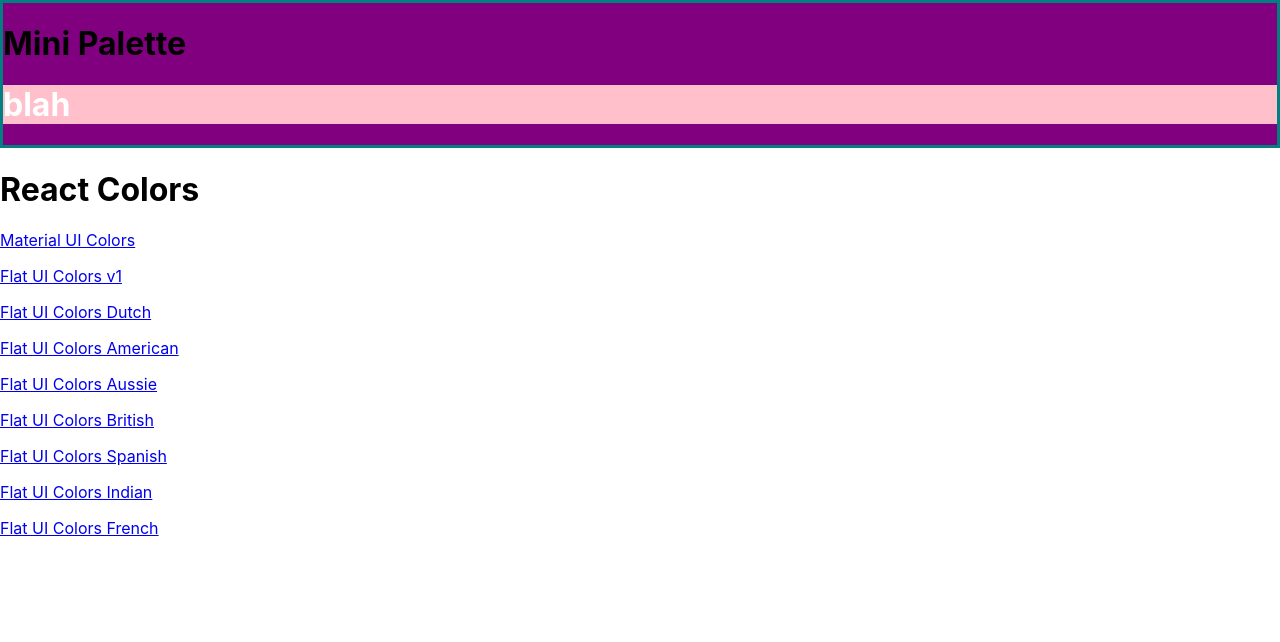
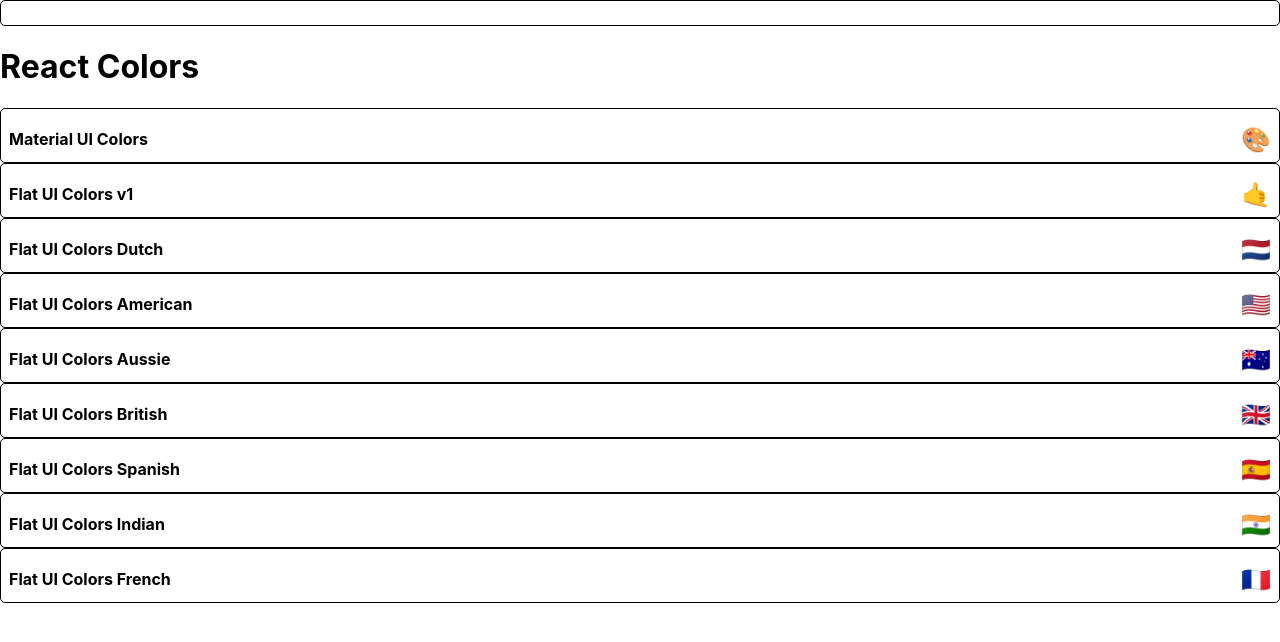
Before and after one commit to adambrikman/colors, a React (Create React App) app in the folder colors/: page / in a window 1280 px wide. Shown: the top 642 px of the page. Built offline with nearby package versions, Linux system fonts and the light colour scheme.

Commit message:
Start styling MiniPalette

```diff
--- a/colors/src/MiniPalette.js
+++ b/colors/src/MiniPalette.js
@@ -2,29 +2,46 @@
 import {withStyles} from '@material-ui/styles';
 
 const styles = {
-    main: {
-        backgroundColor: 'purple',
-        border: '3px solid teal'
+    root: {
+        backgroundColor: 'white',
+        border: '1px solid black',
+        borderRadius: '5px',
+        padding: '0.5rem',
+        position: 'relative',
+        overflow: 'hidden',
+        '&:hover': {
+            cursor: 'pointer'
+        }
     },
-    secondary: {
-        backgroundColor: 'pink',
-        "& h1": {
-            color: 'white'
-        }
+    colors: {
+        backgroundColor: 'grey'
+    },
+    title: {
+        display: 'flex',
+        justifyContent: 'space-between',
+        alignItems: 'center',
+        margin: 0,
+        color: 'black',
+        paddingTop: '0.5rem',
+        fontSize: '1rem',
+        position: 'relative'
+    },
+    emoji: {
+        marginLeft: '0.5rem',
+        fontSize: '1.5rem'
     }
 }
 
 function MiniPalette(props) {
 
-    const {classes} = props;
-    console.log(classes);
+    const {classes, paletteName, emoji} = props;
 
     return (
-        <div className={classes.main}>
-            <h1>Mini Palette</h1>
-            <div className={classes.secondary}>
-                <h1>blah</h1>
+        <div className={classes.root}>
+            <div className={classes.colors}>
+
             </div>
+            <h5 className={classes.title}>{paletteName} <span className={classes.emoji}>{emoji}</span></h5>
         </div>
     )
 }
--- a/colors/src/PaletteList.js
+++ b/colors/src/PaletteList.js
@@ -11,9 +11,7 @@
                 <MiniPalette />
                 <h1>React Colors</h1>
                 {palettes.map(palette => (
-                    <p>
-                        <Link to={`/palette/${palette.id}`}>{palette.paletteName}</Link>
-                    </p>
+                    <MiniPalette {...palette} />
                 ))}
             </div>
         )
```
